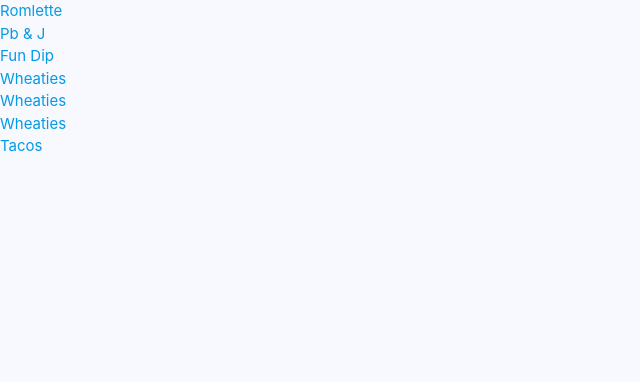
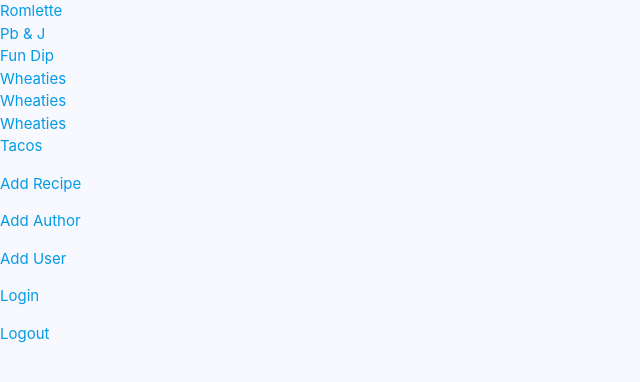
Before and after one commit to jakerjohnson94/recipebox, a Django app: page / in a window 1280 px wide. Shown: the top 382 px of the page, without its empty margins (0-640 px from the left). Run offline with Django 3.2, Linux system fonts and the light colour scheme; data comes from the database, SQL or seed files in the repository; both versions use the stored data as it was after the commit.

Commit message:
meeting minimum requirements

```diff
--- a/recipebox/settings.py
+++ b/recipebox/settings.py
@@ -119,3 +119,6 @@
 STATIC_URL = "/static/"
 
 STATICFILES_DIRS = [os.path.join(BASE_DIR, "static"), "/var/www/static/"]
+
+# Auth Login path
+LOGIN_URL = "/login/"
--- a/recipebox/templates/recipe_list.html
+++ b/recipebox/templates/recipe_list.html
@@ -9,4 +9,10 @@
 <li><a href="{% url 'recipe_detail' recipe.id %}">{{ recipe.title }}</a></li>
 {% endfor %}
 </ul>
+<p><a href="{% url 'recipeadd' %}">Add Recipe</a></p>
+<p><a href="{% url 'authoradd' %}">Add Author</a></p>
+<p><a href="{% url 'signup' %}">Add User</a></p>
+<p><a href="{% url 'login' %}">Login</a></p>
+<p><a href="{% url 'logout' %}">Logout</a></p>
+
 </body>
--- a/recipebox/templates/recipeadd.html
+++ b/recipebox/templates/recipeadd.html
@@ -1,4 +1,4 @@
-<form action="/recipeadd/" method="post">
+<form method="post">
   {% csrf_token %}
   {{form.as_p}}
   <input type="submit" value="Submit">
--- /dev/null
+++ b/recipebox/templates/useradd.html
@@ -0,0 +1,5 @@
+<form  method="post">
+  {% csrf_token %}
+  {{form.as_p}}
+  <input type="submit" value="Submit">
+</form>
--- a/recipebox/urls.py
+++ b/recipebox/urls.py
@@ -15,6 +15,7 @@
 """
 from django.contrib import admin
 from django.urls import path
+from django.conf.urls import url
 from recipebox import views
 from recipebox.models import *
 
@@ -25,8 +26,11 @@
 urlpatterns = [
     path("admin/", admin.site.urls),
     path("", views.recipe_list, name="recipes"),
+    path("login/", views.login_view, name="login"),
+    path("logout/", views.logout_action, name="logout"),
     path("recipes/<int:recipe_id>", views.recipe_detail, name="recipe_detail"),
     path("author/<int:author_id>", views.author_detail, name="author_detail"),
-    path("authoradd/", views.authoradd),
-    path("recipeadd/", views.recipeadd),
+    path("add/user/", views.useradd, name="signup"),
+    path("add/author/", views.authoradd, name="authoradd"),
+    path("add/recipe/", views.recipeadd, name="recipeadd"),
 ]
--- a/recipebox/views.py
+++ b/recipebox/views.py
@@ -1,6 +1,11 @@
 from django.shortcuts import render, get_object_or_404
+from django.contrib.auth import login, authenticate, logout
+from django.contrib.auth.forms import UserCreationForm
+from django.contrib.auth.decorators import login_required
+from django.contrib.admin.views.decorators import staff_member_required
+from django.shortcuts import render, redirect
 from .models import Author, Recipe
-from .forms import AuthorAddForm, RecipeAddForm
+from .forms import *
 
 
 def recipe_list(request):
@@ -21,6 +26,52 @@
     )
 
 
+def logout_action(request):
+    html = "logout.html"
+    logout(request)
+    return redirect(request.GET.get("next", "/"))
+
+
+def login_view(request):
+    html = "login.html"
+    form = None
+    if request.method == "POST":
+        form = LoginForm(request.POST)
+        if form.is_valid():
+            data = form.cleaned_data
+            user = authenticate(
+                username=data["username"], password=data["password"]
+            )
+            if user is not None:
+                login(request, user)
+                return redirect(request.GET.get("next", "/"))
+    else:
+        form = LoginForm()
+    return render(request, html, {"form": form})
+
+
+@staff_member_required(login_url="/login/")
+def useradd(request):
+    html = "formadd.html"
+    form = None
+
+    if request.method == "POST":
+        form = UserCreationForm(request.POST)
+        if form.is_valid():
+            form.save()
+            data = form.cleaned_data
+            username = data["username"]
+            raw_password = data["password1"]
+            user = authenticate(username=username, password=raw_password)
+            login(request, user)
+            return redirect(request.GET.get("recipes/"))
+
+    else:
+        form = UserCreationForm()
+    return render(request, "useradd.html", {"form": form})
+
+
+@login_required
 def authoradd(request):
     html = "authoradd.html"
     form = None
@@ -37,6 +88,7 @@
     return render(request, html, {"form": form})
 
 
+@login_required
 def recipeadd(request):
     html = "recipeadd.html"
     form = None
```
Also changed, not shown: recipebox/forms.py (+6 -1 lines), recipebox/templates/login.html (added, +9 -0 lines), db.sqlite3.
